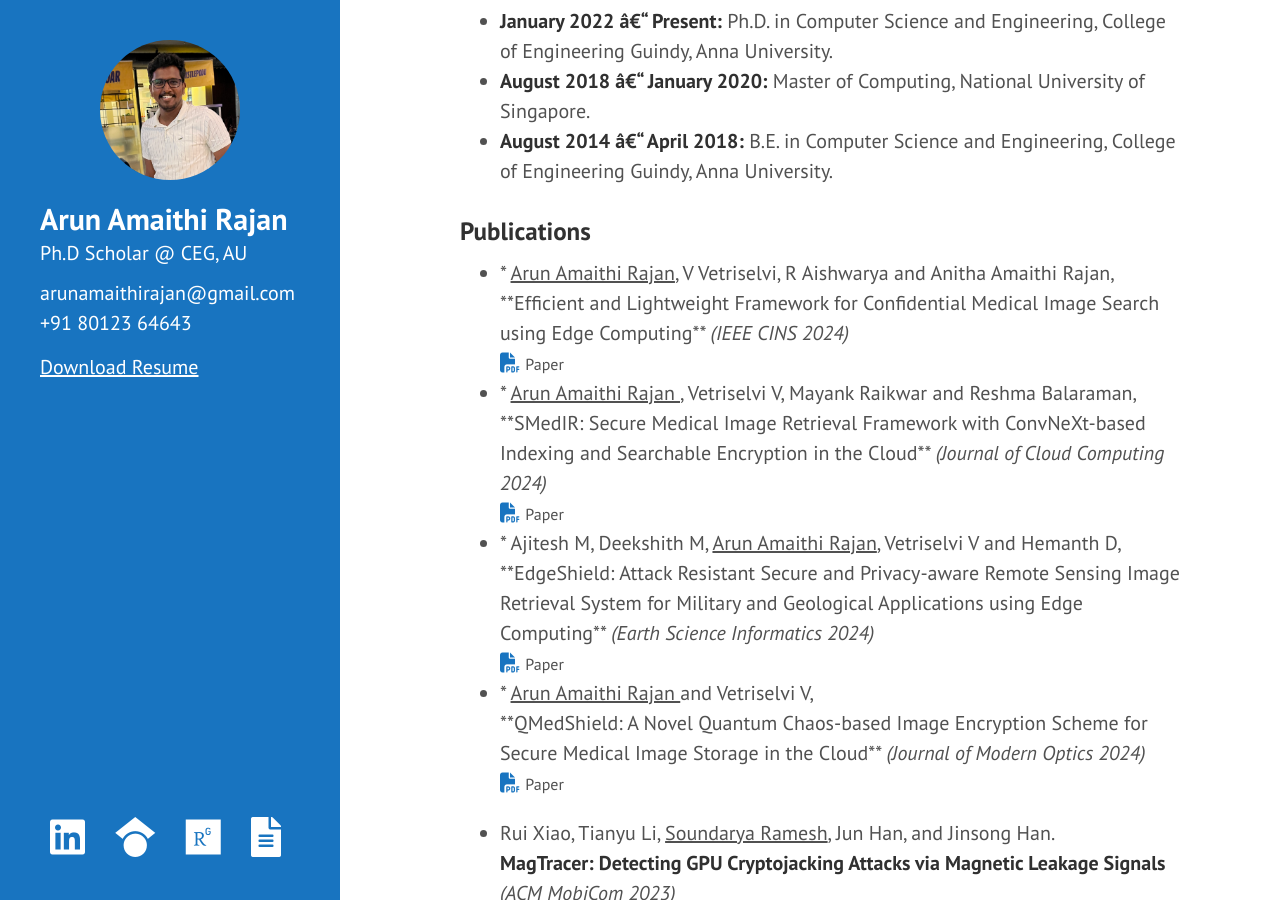
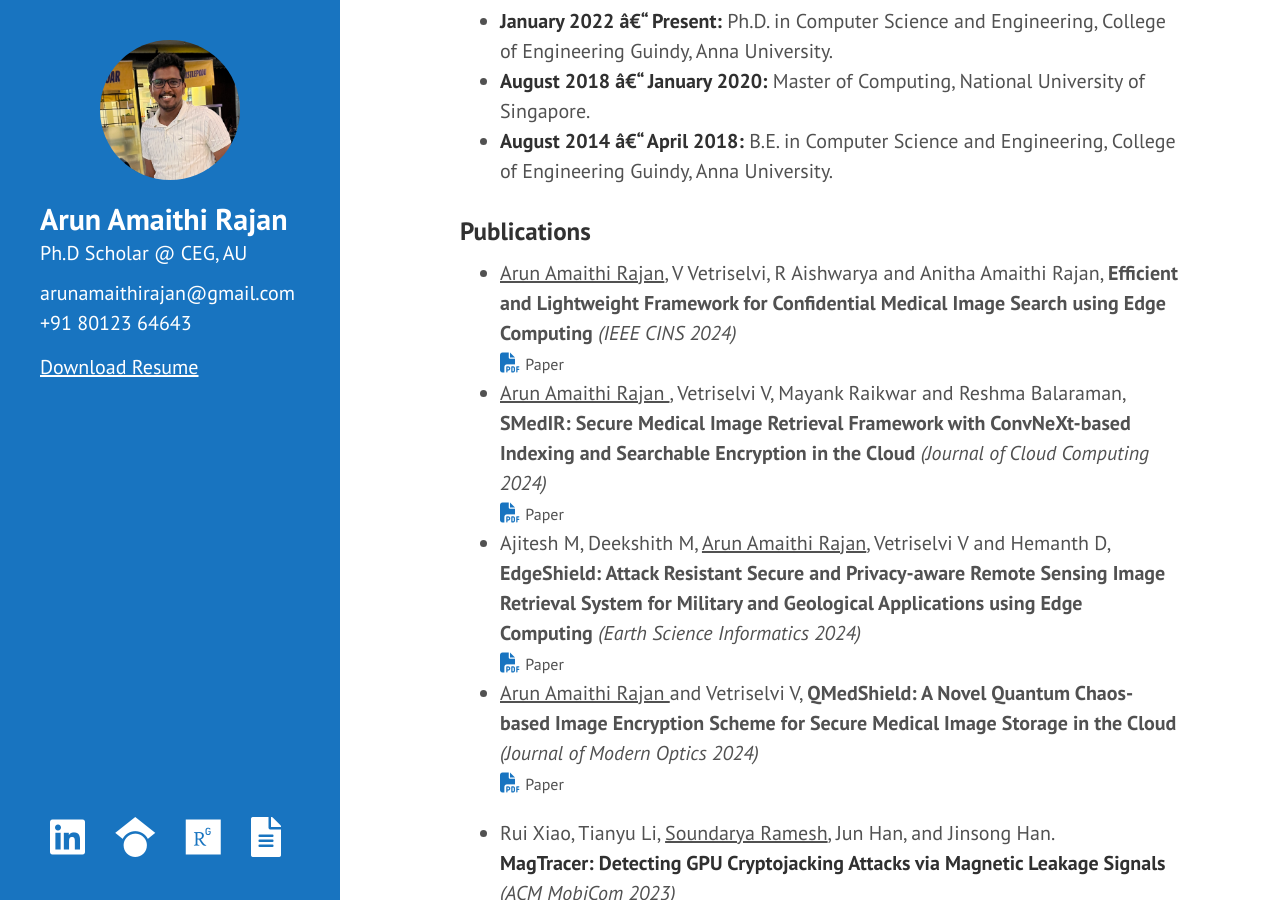
Before and after one commit to arunamaithi/arunamaithi.github.io, a Jekyll site: the page built from index.md, in a window 1280 px wide and 900 px high, scrolled down 760 px. Built offline with Jekyll 4.4.1, drawn with Linux system fonts in a browser that asks for light colours.

Commit message:
list update 2

```diff
--- a/index.md
+++ b/index.md
@@ -60,7 +60,7 @@ I have contributed to various research articles in high-end journals and confere
 <h3>Publications</h3>
 <ul>
 <li>
-* <u>Arun Amaithi Rajan</u>, V Vetriselvi, R Aishwarya and Anitha Amaithi Rajan, <br>**Efficient and Lightweight Framework for Confidential Medical Image Search using Edge Computing** <i>(IEEE CINS 2024)</i>
+<u>Arun Amaithi Rajan</u>, V Vetriselvi, R Aishwarya and Anitha Amaithi Rajan, <b>Efficient and Lightweight Framework for Confidential Medical Image Search using Edge Computing</b> <i>(IEEE CINS 2024)</i>
 <div>
     <a href="{{ site.baseurl }}/papers/cins24.pdf">
 		<i class="fa-solid fa-file-pdf"></i></a>
@@ -69,7 +69,7 @@ I have contributed to various research articles in high-end journals and confere
 </li>
 
 <li>
-* <u>Arun Amaithi Rajan </u>, Vetriselvi V, Mayank Raikwar and Reshma Balaraman, <br>**SMedIR: Secure Medical Image Retrieval Framework with ConvNeXt-based Indexing and Searchable Encryption in the Cloud** <i>(Journal of Cloud Computing 2024)</i>
+<u>Arun Amaithi Rajan </u>, Vetriselvi V, Mayank Raikwar and Reshma Balaraman, <b>SMedIR: Secure Medical Image Retrieval Framework with ConvNeXt-based Indexing and Searchable Encryption in the Cloud</b> <i>(Journal of Cloud Computing 2024)</i>
 <div>
     <a href="{{ site.baseurl }}/papers/jcc24.pdf">
 		<i class="fa-solid fa-file-pdf"></i></a>
@@ -78,7 +78,7 @@ I have contributed to various research articles in high-end journals and confere
 </li>
 
 <li>
-* Ajitesh M, Deekshith M, <u>Arun Amaithi Rajan</u>, Vetriselvi V and Hemanth D, <br>**EdgeShield: Attack Resistant Secure and Privacy-aware Remote Sensing Image Retrieval System for Military and Geological Applications using Edge Computing** <i>(Earth Science Informatics 2024)</i>
+Ajitesh M, Deekshith M, <u>Arun Amaithi Rajan</u>, Vetriselvi V and Hemanth D, <b>EdgeShield: Attack Resistant Secure and Privacy-aware Remote Sensing Image Retrieval System for Military and Geological Applications using Edge Computing</b> <i>(Earth Science Informatics 2024)</i>
 <div>
     <a href="{{ site.baseurl }}/papers/esi24.pdf">
 		<i class="fa-solid fa-file-pdf"></i></a>
@@ -87,7 +87,7 @@ I have contributed to various research articles in high-end journals and confere
 </li>
 
 <li>
-* <u>Arun Amaithi Rajan </u> and Vetriselvi V, <br>**QMedShield: A Novel Quantum Chaos-based Image Encryption Scheme for Secure Medical Image Storage in the Cloud** <i>(Journal of Modern Optics 2024)</i>
+<u>Arun Amaithi Rajan </u> and Vetriselvi V, <b>QMedShield: A Novel Quantum Chaos-based Image Encryption Scheme for Secure Medical Image Storage in the Cloud</b> <i>(Journal of Modern Optics 2024)</i>
 <div>
     <a href="{{ site.baseurl }}/papers/jmo24.pdf">
 		<i class="fa-solid fa-file-pdf"></i></a>
```
